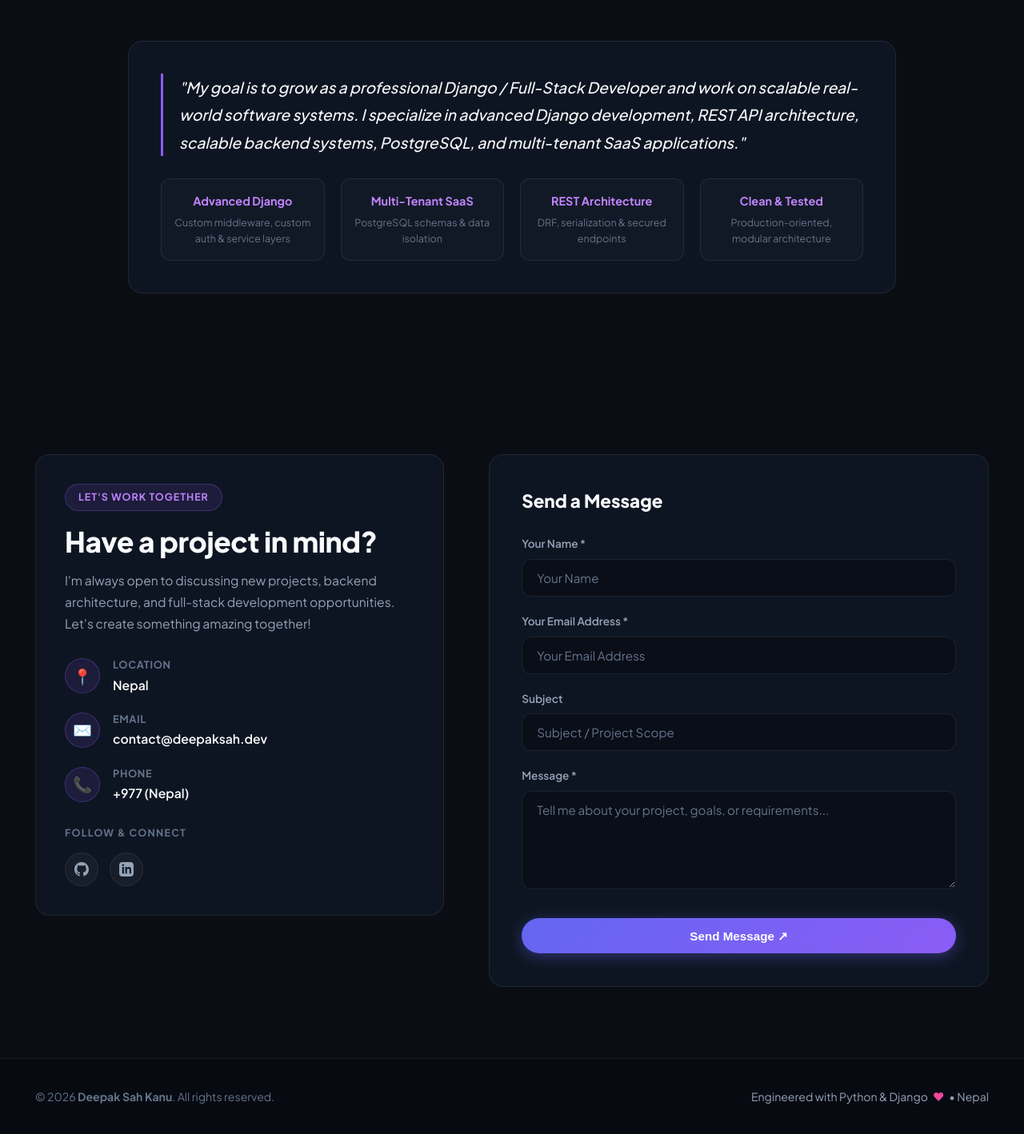
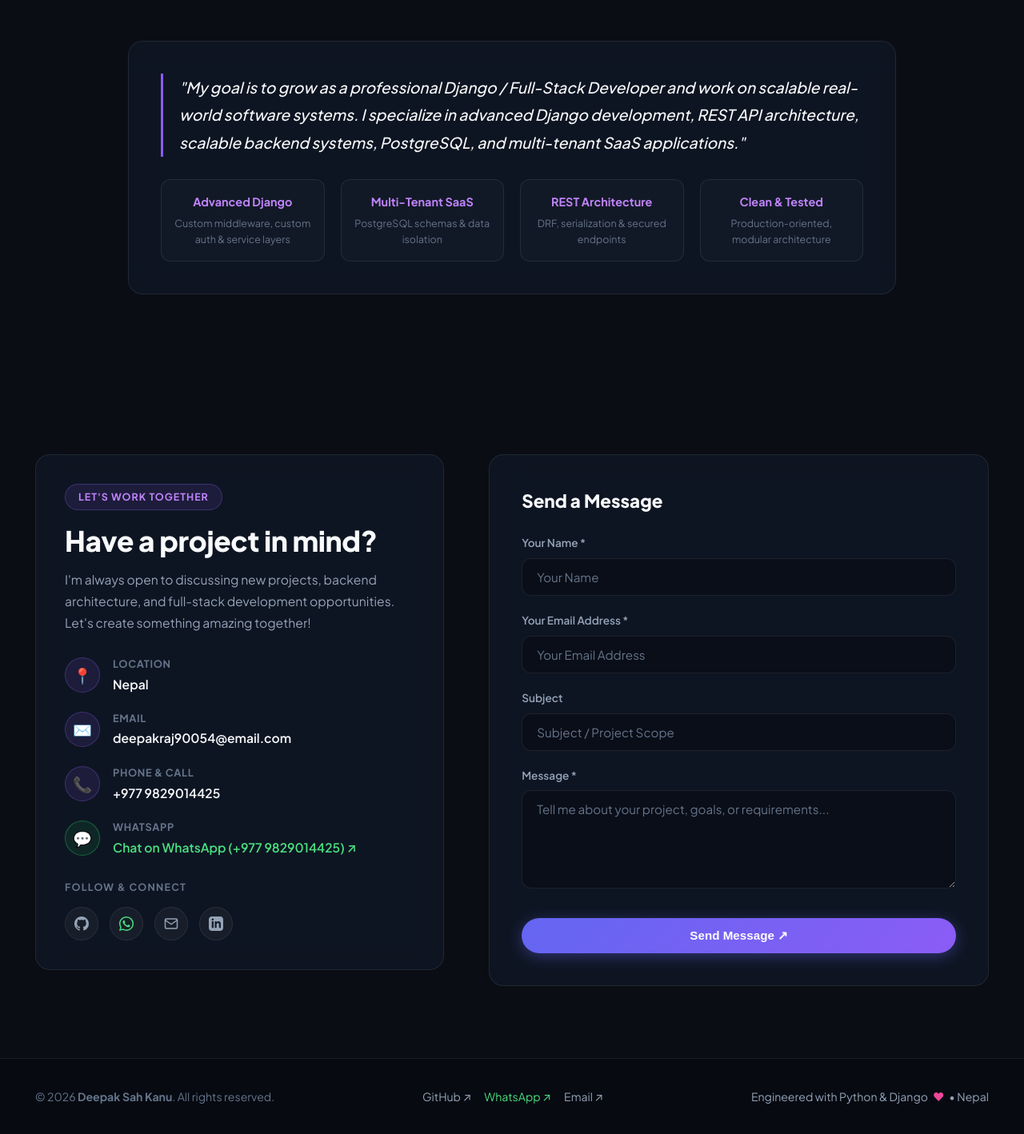
Before and after one commit to Deepak-sah-25/deepak-portfolio, a Django app: page / in a window 1280 px wide. Shown: the part 3516-4934 px from the top of the page at 80% size. Run offline with Django 5.2, Linux system fonts and the light colour scheme; data comes from the database, SQL or seed files in the repository; data that the repository does not hold is empty.

Commit message:
Add real email, phone, WhatsApp direct link, and GitHub profile

```diff
--- a/portfolio/admin.py
+++ b/portfolio/admin.py
@@ -45,6 +45,7 @@ class ProfileAdmin(admin.ModelAdmin):
                 "fields": (
                     "email",
                     "phone",
+                    "whatsapp_number",
                     "github_url",
                     "linkedin_url",
                 )
--- a/portfolio/models.py
+++ b/portfolio/models.py
@@ -38,13 +38,21 @@ class Profile(models.Model):
     current_company = models.CharField(max_length=150, default="Anjan lab company")
     current_role = models.CharField(max_length=150, default="Django Developer")
     location = models.CharField(max_length=100, default="Nepal")
-    email = models.CharField(max_length=150, default="contact@deepaksah.dev", blank=True)
-    phone = models.CharField(max_length=50, blank=True, default="+977 (Nepal)")
-    github_url = models.CharField(max_length=255, blank=True, default="https://github.com")
+    email = models.CharField(max_length=150, default="deepakraj90054@email.com", blank=True)
+    phone = models.CharField(max_length=50, blank=True, default="+977 9829014425")
+    whatsapp_number = models.CharField(max_length=50, blank=True, default="+977 9829014425")
+    github_url = models.CharField(max_length=255, blank=True, default="https://github.com/Deepak-sah-25")
     linkedin_url = models.CharField(max_length=255, blank=True, default="https://linkedin.com")
     resume_file = models.FileField(upload_to="resumes/", blank=True, null=True)
     profile_image = models.FileField(upload_to="profile/", blank=True, null=True)
     is_active = models.BooleanField(default=True)
+
+    @property
+    def whatsapp_url(self):
+        clean = "".join([c for c in (self.whatsapp_number or self.phone) if c.isdigit()])
+        if clean and not clean.startswith("977") and len(clean) == 10:
+            clean = "977" + clean
+        return f"https://wa.me/{clean}" if clean else ""
 
     class Meta:
         verbose_name = "Personal Profile"
--- a/templates/base.html
+++ b/templates/base.html
@@ -97,6 +97,15 @@
                     <div class="footer-copy">
                         &copy; 2026 <strong>{{ profile.name }}</strong>. All rights reserved.
                     </div>
+                    <div style="display: flex; align-items: center; gap: 16px;">
+                        {% if profile.github_url %}
+                        <a href="{{ profile.github_url }}" target="_blank" rel="noopener" style="color: var(--text-secondary); text-decoration: none; font-size: 0.88rem;" title="GitHub">GitHub ↗</a>
+                        {% endif %}
+                        {% if profile.whatsapp_url %}
+                        <a href="{{ profile.whatsapp_url }}" target="_blank" rel="noopener" style="color: #4ade80; text-decoration: none; font-size: 0.88rem;" title="WhatsApp">WhatsApp ↗</a>
+                        {% endif %}
+                        <a href="mailto:{{ profile.email }}" style="color: var(--text-secondary); text-decoration: none; font-size: 0.88rem;">Email ↗</a>
+                    </div>
                     <div class="footer-made-with">
                         <span>Engineered with Python &amp; Django</span>
                         <span style="color: #ec4899;">♥</span>
--- a/templates/portfolio/index.html
+++ b/templates/portfolio/index.html
@@ -448,13 +448,24 @@
                         </div>
                     </div>
 
-                    <!-- Phone -->
-                    {% if profile.phone %}
+                    <!-- Contact & WhatsApp -->
                     <div class="contact-detail-row">
                         <div class="contact-icon-circle">📞</div>
                         <div class="contact-detail-text">
-                            <h4>Phone</h4>
-                            <p>{{ profile.phone }}</p>
+                            <h4>Phone &amp; Call</h4>
+                            <a href="tel:{{ profile.phone }}">{{ profile.phone }}</a>
+                        </div>
+                    </div>
+
+                    <!-- WhatsApp Direct -->
+                    {% if profile.whatsapp_url %}
+                    <div class="contact-detail-row">
+                        <div class="contact-icon-circle" style="color: #22c55e; border-color: rgba(34, 197, 94, 0.4); background: rgba(34, 197, 94, 0.1);">💬</div>
+                        <div class="contact-detail-text">
+                            <h4>WhatsApp</h4>
+                            <a href="{{ profile.whatsapp_url }}" target="_blank" rel="noopener" style="color: #4ade80;">
+                                Chat on WhatsApp ({{ profile.whatsapp_number }}) ↗
+                            </a>
                         </div>
                     </div>
                     {% endif %}
@@ -471,6 +482,21 @@
                             </svg>
                         </a>
                         {% endif %}
+
+                        {% if profile.whatsapp_url %}
+                        <a href="{{ profile.whatsapp_url }}" target="_blank" rel="noopener" class="social-circle-btn" title="WhatsApp" style="color: #4ade80;">
+                            <svg width="18" height="18" viewBox="0 0 24 24" fill="currentColor">
+                                <path d="M12.031 0C5.394 0 0 5.394 0 12.031c0 2.124.553 4.197 1.606 6.02L.065 24l6.126-1.606a11.97 11.97 0 005.84 1.506h.005c6.632 0 12.026-5.395 12.026-12.031A12.03 12.03 0 0012.031 0zm0 22.013h-.004a9.99 9.99 0 01-5.093-1.39l-.365-.217-3.784.992 1.01-3.688-.238-.379a9.988 9.988 0 01-1.536-5.299C2.021 6.51 6.51 2.022 12.031 2.022c2.673 0 5.186 1.042 7.076 2.934a9.96 9.96 0 012.929 7.076c0 5.522-4.49 10.011-10.005 10.011zm5.487-7.491c-.3-.15-1.776-.876-2.051-.976-.275-.1-.475-.15-.675.15-.2.3-.775.976-.95 1.176-.175.2-.35.225-.65.075-.3-.15-1.267-.467-2.414-1.488-.893-.796-1.495-1.78-1.67-2.08-.175-.3-.019-.462.131-.611.135-.134.3-.35.45-.525.15-.175.2-.3.3-.5.1-.2.05-.375-.025-.525-.075-.15-.675-1.625-.925-2.225-.244-.585-.492-.505-.675-.515-.175-.01-.375-.012-.575-.012s-.525.075-.8.375c-.275.3-1.05 1.025-1.05 2.5 0 1.475 1.075 2.9 1.225 3.1.15.2 2.115 3.23 5.125 4.53.716.31 1.275.495 1.71.633.72.228 1.375.196 1.892.119.577-.086 1.776-.725 2.026-1.425.25-.7.25-1.3.175-1.425-.075-.125-.275-.2-.575-.35z"/>
+                            </svg>
+                        </a>
+                        {% endif %}
+
+                        <a href="mailto:{{ profile.email }}" class="social-circle-btn" title="Email">
+                            <svg width="18" height="18" viewBox="0 0 24 24" fill="none" stroke="currentColor" stroke-width="2" stroke-linecap="round" stroke-linejoin="round">
+                                <path d="M4 4h16c1.1 0 2 .9 2 2v12c0 1.1-.9 2-2 2H4c-1.1 0-2-.9-2-2V6c0-1.1.9-2 2-2z"></path>
+                                <polyline points="22,6 12,13 2,6"></polyline>
+                            </svg>
+                        </a>
 
                         {% if profile.linkedin_url %}
                         <a href="{{ profile.linkedin_url }}" target="_blank" rel="noopener" class="social-circle-btn" title="LinkedIn">
```
Also changed, not shown: portfolio/management/commands/seed_portfolio.py (+4 -3 lines), portfolio/migrations/0002_profile_whatsapp_number_alter_profile_email_and_more.py (added).
